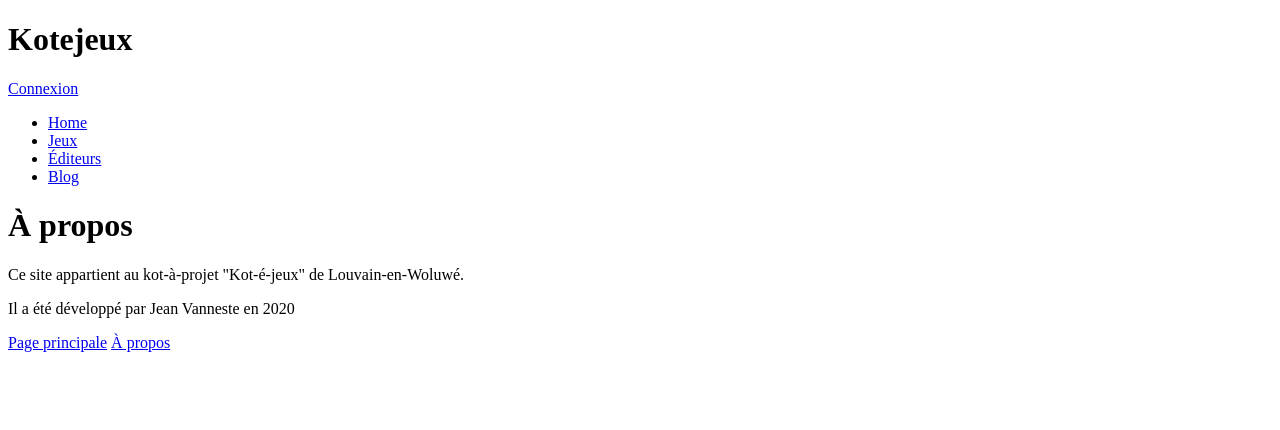
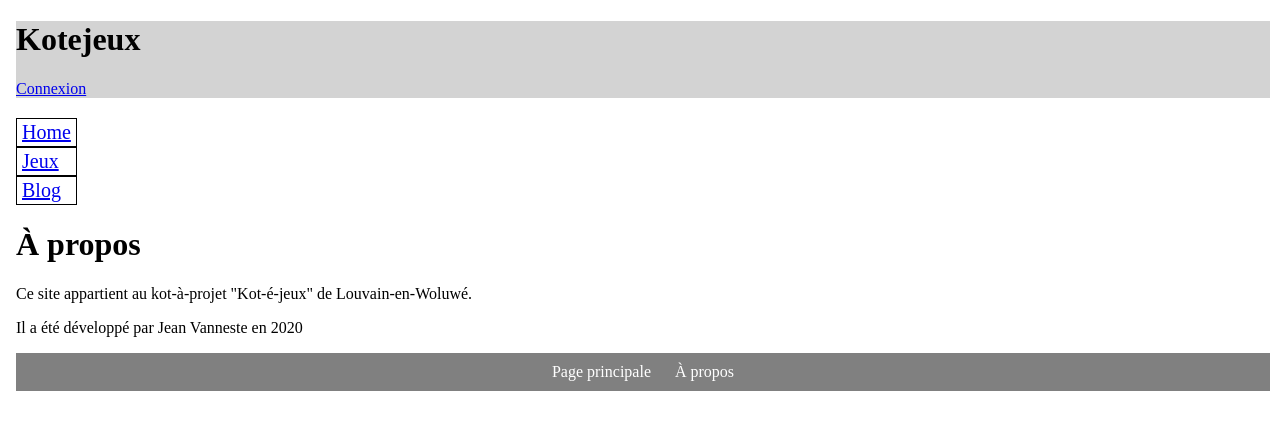
Before and after one commit to kotejeux/website, a Symfony app: template templates/about.html.twig in a window 1280 px wide. Shown: the top 430 px of the page. Run offline with Twig, Linux system fonts and the light colour scheme; the template is opened without the code that fills it, so the values that code supplies are empty; some libraries are stand-ins or nearby versions.

Commit message:
Adding style to web page

```diff
--- /dev/null
+++ b/public/css/style.css
@@ -0,0 +1,39 @@
+body {
+  margin: 0;
+  padding-left: 16px;
+  margin-right: 10px;
+}
+
+header {
+  background-color: lightgrey;
+  margin-top: 0;
+  padding: 0 16px 10 24px;
+}
+
+#sidebar ul {
+  list-style-type: none;
+  list-style-position: inside;
+  padding: 0 0;
+  max-width: max-content;
+}
+
+#sidebar li {
+  border: 1px solid black;
+  padding: 2px 5px;
+}
+
+#sidebar {
+  font-size: 20px;
+}
+
+footer {
+  text-align: center;
+  background-color: grey;
+  padding: 10px;
+}
+
+footer a {
+  color: white;
+  text-decoration: none;
+  margin: 0 10px;
+}
--- a/templates/base.html.twig
+++ b/templates/base.html.twig
@@ -4,21 +4,25 @@
         <meta charset="UTF-8"/>
         <title>{% block title %}Kotéjeux{% endblock %}</title>
         <link href="{{ asset('css/error.css') }}" rel="stylesheet"/>
+        <link href="{{ asset('css/style.css') }}" rel="stylesheet"/>
         {% block stylesheets %}{% endblock %}
-        {% block script %}<script src="{{ asset("scripts.js") }}"></script>{% endblock %}
     </head>
     <body>
-    <h1>Kotejeux</h1>
+    <header>
+        <h1>Kotejeux</h1>
         <nav id="subtitle">
             {% if not is_granted("IS_AUTHENTICATED_FULLY") %}<a href="/login">Connexion</a>{% endif %}
             {% if is_granted("IS_AUTHENTICATED_FULLY") %}<a href="/logout">Déconnexion</a>{% endif %}
         </nav>
+        </header>
         <nav id="sidebar">
             {% block sidebar %}
             <ul>
                 <li><a href="{{ path('index') }}">Home</a></li>
                 <li><a href="{{ path('jeu') }}">Jeux</a></li>
+                <!--
                 <li><a href="{{ path('editeur') }}">Éditeurs</a></li>
+                -->
                 <li><a href="{{ path('blog_index') }}">Blog</a></li>
             </ul>
             {% endblock %}
```
